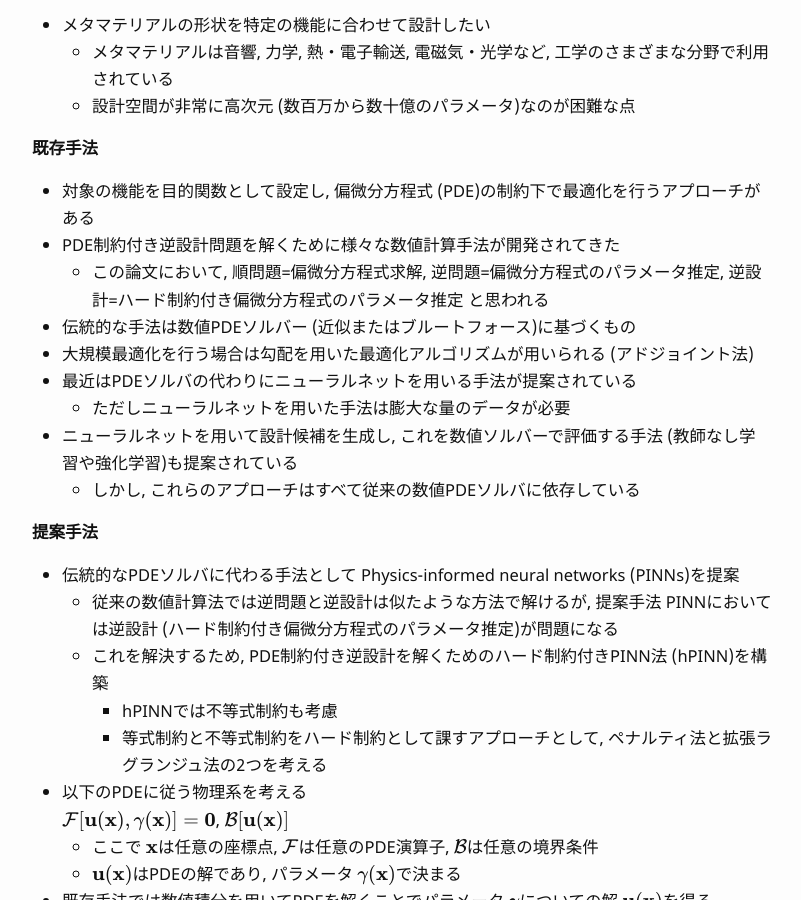
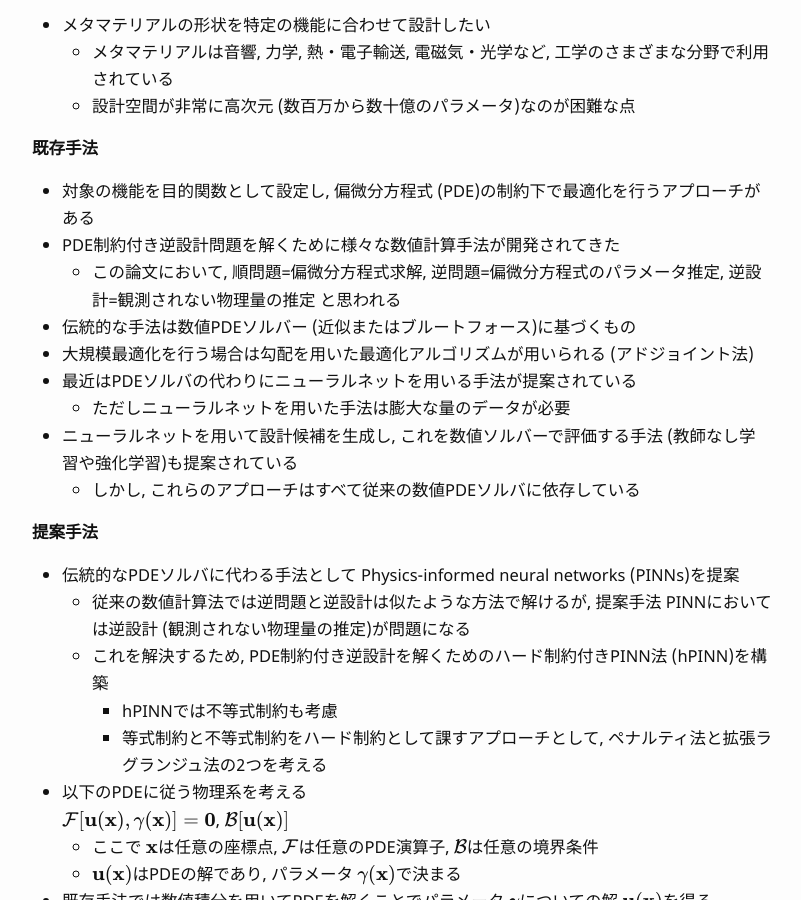
Before and after one commit to mayaaaa/mayaaaa.github.io, a Jekyll site: the page built from _posts/2021-06-16-PINN.md, in a window 1280 px wide and 900 px high, scrolled down 381 px. Shown: the whole window, without its empty margins (238-1039 px from the left). Built offline with Jekyll 4.4.1, drawn with Linux system fonts in a browser that asks for light colours; some web fonts are replaced; formulas are drawn with MathJax 3.

Commit message:
update blog post

```diff
--- a/_posts/2021-06-16-PINN.md
+++ b/_posts/2021-06-16-PINN.md
@@ -17,7 +17,7 @@ tags: [JCP19]
 **既存手法**
 - 対象の機能を目的関数として設定し, 偏微分方程式 (PDE)の制約下で最適化を行うアプローチがある
 - PDE制約付き逆設計問題を解くために様々な数値計算手法が開発されてきた
-  - この論文において, 順問題=偏微分方程式求解, 逆問題=偏微分方程式のパラメータ推定, 逆設計=ハード制約付き偏微分方程式のパラメータ推定 と思われる
+  - この論文において, 順問題=偏微分方程式求解, 逆問題=偏微分方程式のパラメータ推定, 逆設計=観測されない物理量の推定 と思われる
 - 伝統的な手法は数値PDEソルバー (近似またはブルートフォース)に基づくもの
 - 大規模最適化を行う場合は勾配を用いた最適化アルゴリズムが用いられる (アドジョイント法)
 - 最近はPDEソルバの代わりにニューラルネットを用いる手法が提案されている
@@ -27,7 +27,7 @@ tags: [JCP19]
 
 **提案手法**
 - 伝統的なPDEソルバに代わる手法として Physics-informed neural networks (PINNs)を提案
-  - 従来の数値計算法では逆問題と逆設計は似たような方法で解けるが, 提案手法 PINNにおいては逆設計 (ハード制約付き偏微分方程式のパラメータ推定)が問題になる
+  - 従来の数値計算法では逆問題と逆設計は似たような方法で解けるが, 提案手法 PINNにおいては逆設計 (観測されない物理量の推定)が問題になる
   - これを解決するため, PDE制約付き逆設計を解くためのハード制約付きPINN法 (hPINN)を構築
     - hPINNでは不等式制約も考慮
     - 等式制約と不等式制約をハード制約として課すアプローチとして, ペナルティ法と拡張ラグランジュ法の2つを考える
```
Also changed, not shown: _posts/2021-06-15-PhyCNN.md (+1 -1 lines).
